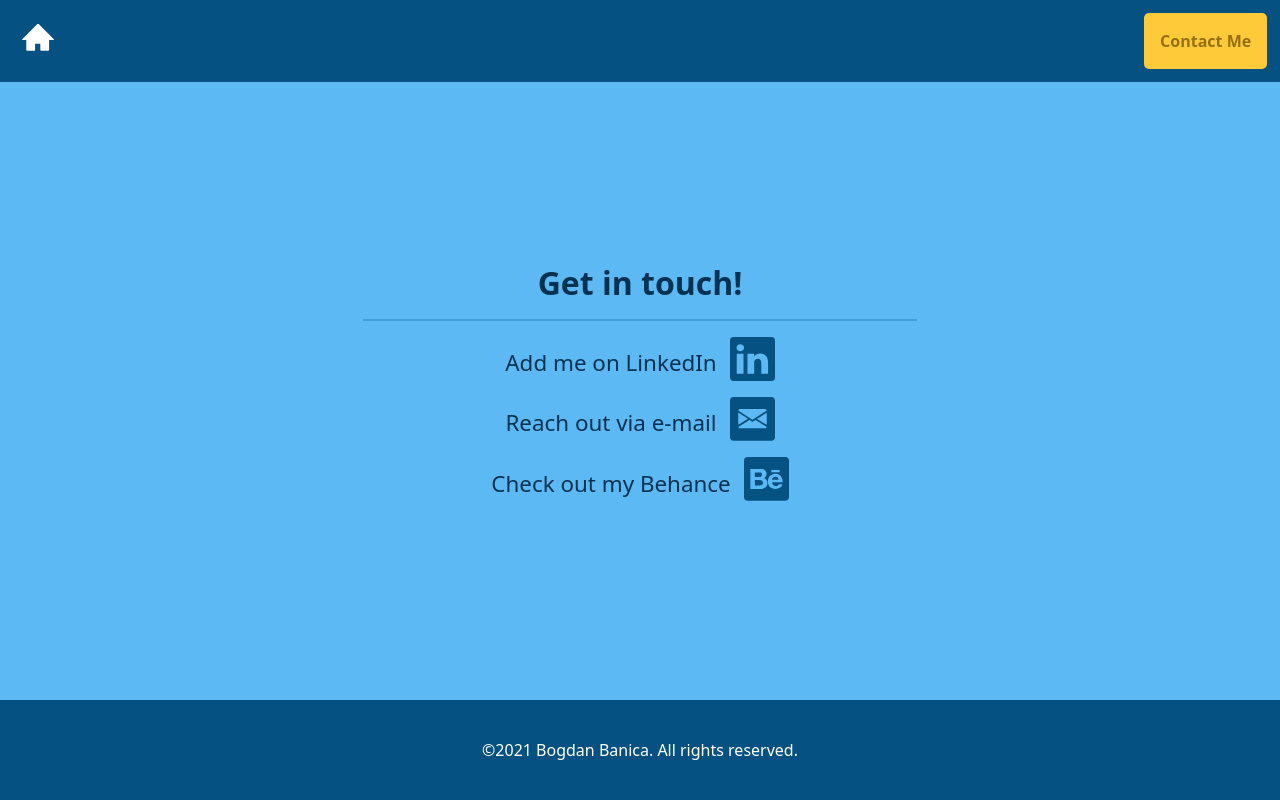
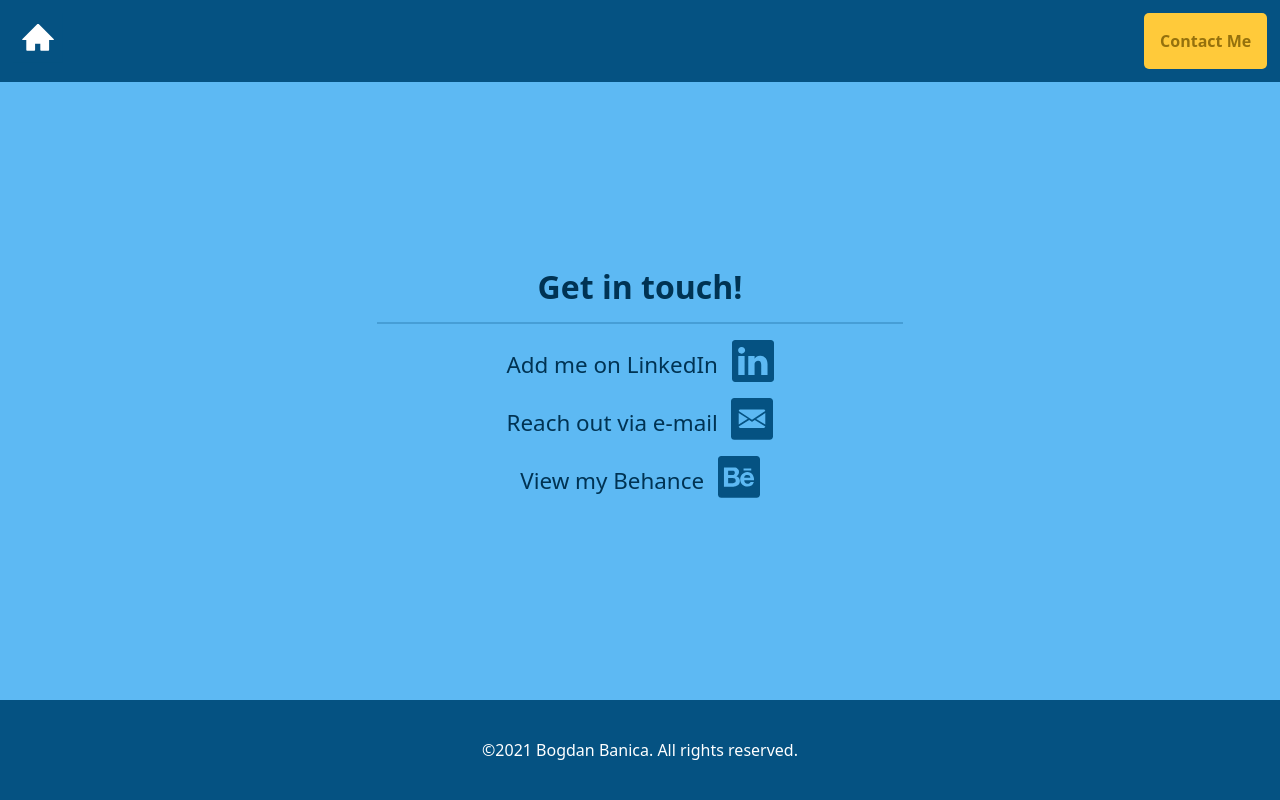
Before and after one commit to bbanica/design-portfolio, a plain HTML site: page contact.html in a window 1280 px wide. Drawn offline with nearby package versions, Linux system fonts and the light colour scheme.

Commit message:
Update contact.html

```diff
--- a/contact.html
+++ b/contact.html
@@ -204,7 +204,7 @@ a{
           <h1 class="description-head">Get in touch!</h1><hr>
           <a href="https://www.linkedin.com/in/bbanica-wa/" target="blank"><h3 class="description">Add me on LinkedIn &ThinSpace;</h3> <img class="img" src="./images/contact/linkedinlogo.svg"></a><br>
           <a href="mailto:bogdibo@gmail.com"><h3 class="description">Reach out via e-mail &ThinSpace;</h3> <img class="img" src="./images/contact/email.svg"><br></a>
-          <a href="https://www.behance.net/bbanica" target="blank"><h3 class="description">Check out my Behance &ThinSpace;</h3> <img class="img" src="./images/contact/behancelogo.svg"></a><br>
+          <a href="https://www.behance.net/bbanica" target="blank"><h3 class="description">View my Behance &ThinSpace;</h3> <img class="img" src="./images/contact/behancelogo.svg"></a><br>
 
 
             </main>
```
